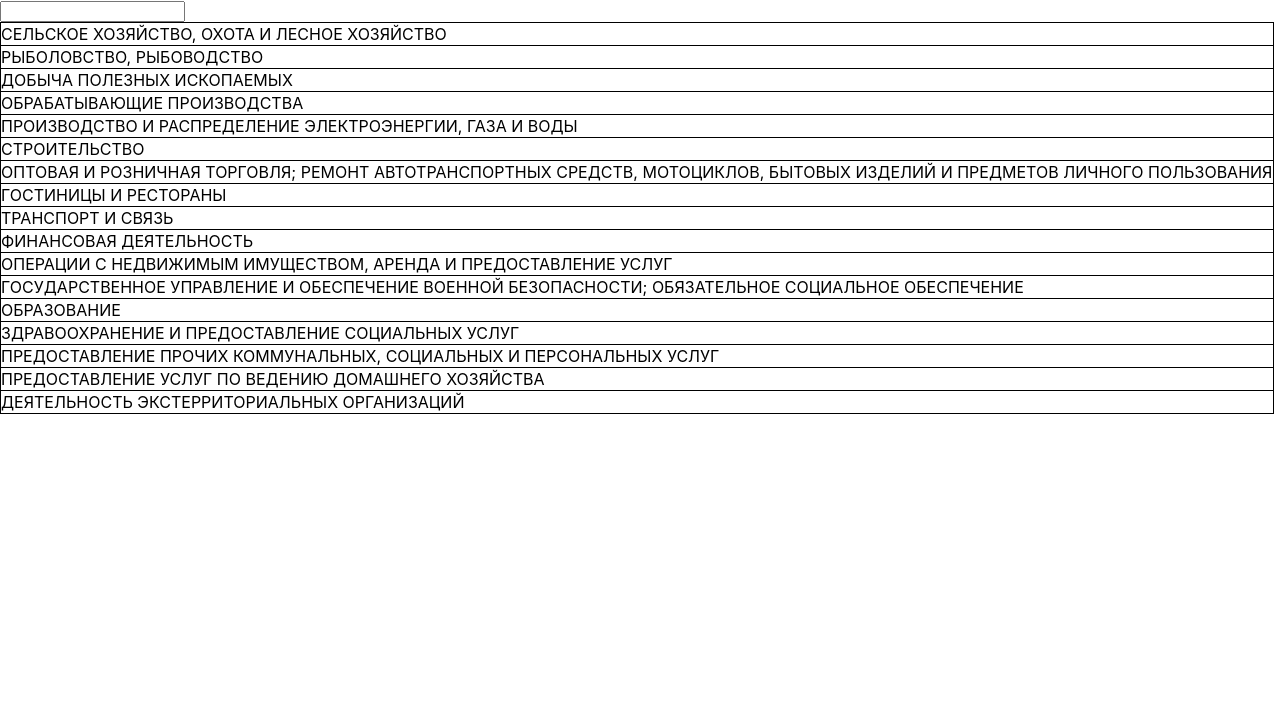
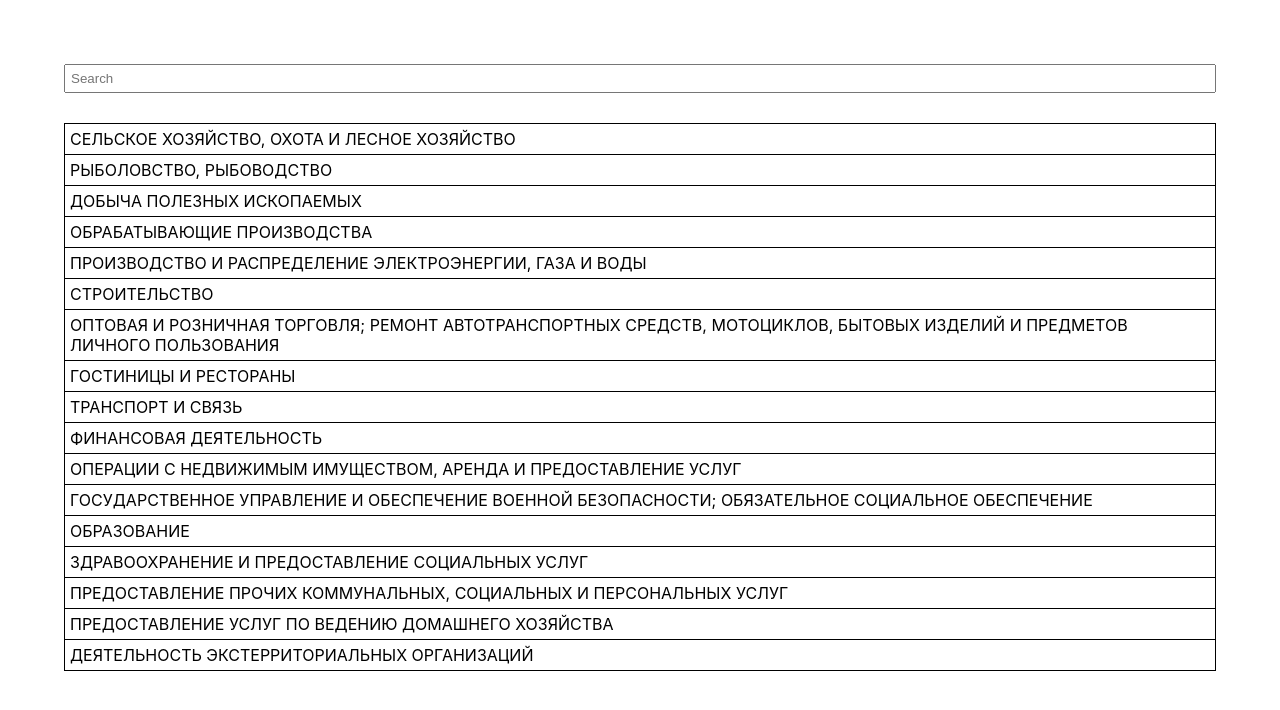
Before and after one commit to ArtyomLoyko/table-search, a React (Create React App) app: page / in a window 1280 px wide. Shown: the top 710 px of the page. Built offline with nearby package versions, Linux system fonts and the light colour scheme.

Commit message:
feat: add some styles

```diff
--- a/src/App.js
+++ b/src/App.js
@@ -1,17 +1,25 @@
 import React from 'react'
+import styled from 'styled-components'
 import OKVED from './OKVED.json'
 import { Table } from './components/table';
 import { SearchInput } from './components/search'
+
+const Container = styled.div`
+  display: flex;
+  justify-content: center;
+  flex-direction: column;
+  padding: 5%;
+`
 
 function App() {
   const [searchValue, setSearchValue] = React.useState('')
   const data = React.useMemo(() => OKVED, [])
 
   return (
-    <div>
+    <Container>
       <SearchInput value={searchValue} setValue={setSearchValue} />
       <Table data={data} searchValue={searchValue} />
-    </div>
+    </Container>
   );
 }
 
--- a/src/components/row.js
+++ b/src/components/row.js
@@ -3,16 +3,21 @@ import styled from 'styled-components'
 import { Checkbox } from './checkbox'
 import { useCheckbox, useRowClick, useSearch } from '../hooks'
 
-const PADDING = 30
+const PADDING = 5
+const PADDING_LEFT = 30
 
 const Tr = styled.tr`
   border: solid 1px;
 `
 
 const Td = styled.td`
-  padding-left: ${(p) => p.$nestingCounter * PADDING}px;
+  padding: ${PADDING}px;
+  padding-left: ${(p) => p.$nestingCounter * PADDING_LEFT + PADDING}px;
   position: relative;
   cursor: ${(p) => (p.$isClickable ? 'pointer' : 'auto')};
+  &:hover {
+    background-color: gray;
+  }
 `
 
 export const Row = ({
--- a/src/components/search.js
+++ b/src/components/search.js
@@ -1,9 +1,15 @@
 import React from 'react'
+import styled from 'styled-components'
+
+const Input = styled.input`
+  padding: 5px;
+  margin-bottom: 30px;
+`
 
 export const SearchInput = ({value, setValue}) => {
   const onChange = React.useCallback((e) => setValue(e.target.value), [setValue])
 
   return (
-    <input type='text' value={value} onChange={onChange} />
+    <Input type='text' placeholder='Search' value={value} onChange={onChange} />
   )
 }
--- a/src/components/table.js
+++ b/src/components/table.js
@@ -5,6 +5,7 @@ import { getRowsToOpen } from '../local-storage'
 
 const TableStyled = styled.table`
   border-collapse: collapse;
+  border-spacing: 0;
 `
 
 const RecursiveRows = ({
@@ -12,8 +13,8 @@ const RecursiveRows = ({
   showCheckbox = true,
   nestingCounter = 0,
   path = '',
-  rowsToOpen,
-  searchValue,
+  rowsToOpen = [],
+  searchValue = '',
 }) => {
   return rows.map((row) => (
     <Row
@@ -41,7 +42,7 @@ export const Table = ({ data, searchValue }) => {
 
   return (
     <TableStyled>
-      <tbody>
+      <tbody key={searchValue}>
         <RecursiveRows
           rows={data}
           showCheckbox={false}
```
